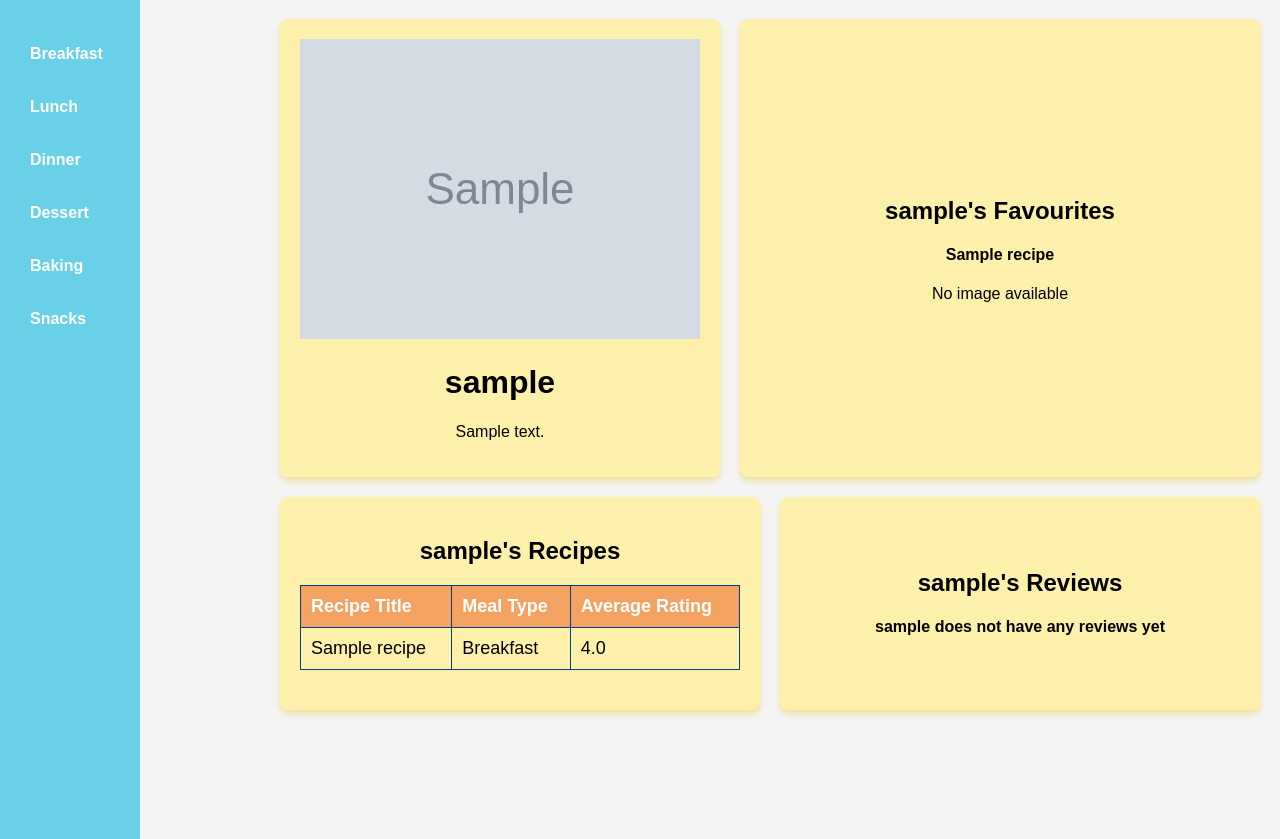
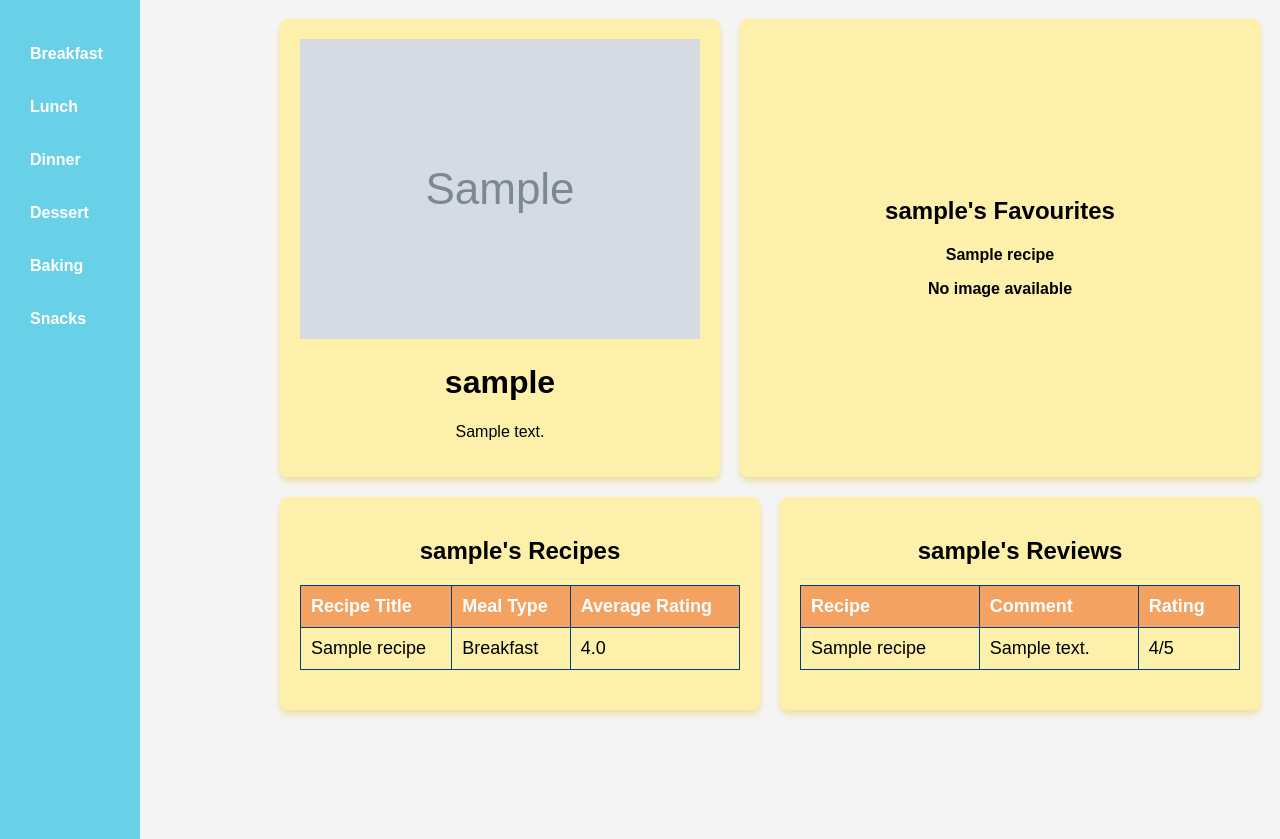
Before and after one commit to KeiranWalker/Scrandemonium, a Django app: page /scrandemonium/profile/1/ in a window 1280 px wide. Shown: the part 245-1084 px from the top of the page. Run offline with Django 3.2, Linux system fonts and the light colour scheme; tables that the repository leaves empty hold one stand-in row (values such as "Sample post"); grey boxes marked "Sample" are stand-in pictures.

Commit message:
fixed other_profile

```diff
--- a/scrandemonium/views.py
+++ b/scrandemonium/views.py
@@ -251,12 +251,16 @@ def other_profile(request, id):
     other_user_recipes = other_user_recipes.annotate(rating_avg=Avg('ratings__rating'))
     other_user_favourites = Favourite.objects.filter(user=other_user)
 
-    other_user_ratings = Rating.objects.filter(user=other_user)
+    for fav in other_user_favourites:
+        image = fav.recipe.media.filter(media_type='IMAGE').first()
+        fav.media_url = image.media_url if image else None
+
+    other_user_comments = Comment.objects.filter(user=other_user)
 
     return render(request, 'scrandemonium/other_profile.html',{"other_user": other_user,
                             "other_user_recipes": other_user_recipes,
                             "other_user_favourites": other_user_favourites,
-                            "other_user_ratings": other_user_ratings})
+                            "other_user_comments": other_user_comments})
 
 # Search
 def search_result(request):
--- a/templates/scrandemonium/other_profile.html
+++ b/templates/scrandemonium/other_profile.html
@@ -9,7 +9,7 @@
 
     <div class="index-grid">
         <div class="bio" id="highlight">
-            <img src="{{ MEDIA_URL }}{{ other_user.profile_picture }}" >
+            <img src="{{ MEDIA_URL }}{{ other_user.profile_picture }}"width="400" >
 
             <h1>{{ other_user.username }}</h1>
             <p>{{ other_user.biography }}</p>
@@ -19,13 +19,14 @@
             <h2>{{ other_user.username }}'s Favourites</h2>
 
             {% if other_user_favourites %}
-                {% for favourite in other_user_favourites %}
-                    <h4>{{ favourite.recipe.title }}</h4>
-                    {% if favourite.recipe.image %}
-                        <img src="{{ favourite.recipe.image.url }}" alt="Recipe Picture" />
+                {% for fav in other_user_favourites %}
+                    <h4>{{ fav.recipe.title }}
+                    {% if fav.media_url %}
+                        <img src="{{ fav.media_url }}" alt="{{ fav.recipe.title }}" width="50" />
                     {% else %}
                         <p>No image available</p>
                     {% endif %}
+                    </h4>
                 {% endfor %}
             {% else %}
                 <h4>{{ other_user.username }} does not have any favourites yet</h4>
--- a/templates/scrandemonium/profile.html
+++ b/templates/scrandemonium/profile.html
@@ -9,7 +9,7 @@
 
     <div class="index-grid">
         <div class="bio" id="highlight">
-            <img src="{{ MEDIA_URL }}{{ user.profile_picture }}" >
+            <img src="{{ MEDIA_URL }}{{ user.profile_picture }}"width="400" >
 
             <h1>{{ user.username }}</h1>
             <p>{{ user.biography }}</p>
@@ -20,12 +20,12 @@
 
             {% if user_favourites %}
                 {% for fav in user_favourites %}
-                    <h3>{{ fav.recipe.title }}
+                    <h4>{{ fav.recipe.title }}
                     {% if fav.media_url %}
                         <img src="{{ fav.media_url }}" alt="{{ fav.recipe.title }}" width="50" />
                     {% else %}
                         <p>No image available</p>
-                    </h3>
+                    </h4>
                     {% endif %}
                 {% endfor %}
             {% else %}
```
